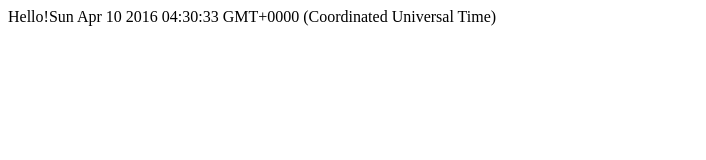
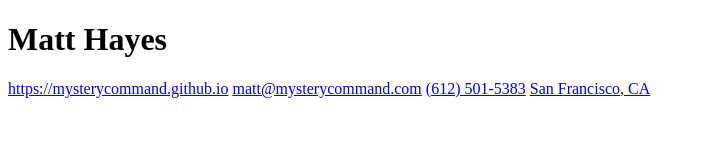
Before and after one commit to mysterycommand/old-site, a plain HTML site: page staging/1/index.html in a window 1280 px wide. Shown: the whole page, without its empty margins (0-706 px from the left). Drawn offline with Linux system fonts and the light colour scheme.

Commit message:
Travis buld #71 - 04/10/16 04:30:33 [ci-skip]

```diff
--- a/staging/1/index.html
+++ b/staging/1/index.html
@@ -1 +1 @@
-<!doctype html> <html> <head> <meta charset=utf-8> <meta http-equiv=x-ua-compatible content="ie=edge"> <title>Mystry⌘</title> <meta name=description content="An Experimental Website by Matt Hayes - created April, 2016"> <meta name=author content="Matt Hayes"> <link rel=author href=./humans.txt> <meta name=viewport content="width=device-width,initial-scale=1"> <link rel=canonical href=https://mysterycommand.github.io/ > </head> <body> <main id=js-main role=main></main> <script>document.getElementById('js-main').innerHTML = 'Hello!' + new Date();</script> </body> </html>
+<!doctype html> <html lang=en-us> <head> <meta charset=utf-8> <meta http-equiv=x-ua-compatible content="ie=edge"> <title>Mystry⌘</title> <meta name=description content="Mystery Command is a semi-clandestine collective of agencies who's mission it is to make the Internet a better, more interesting place. - (re)created by Matt Hayes in April, 2016"> <meta name=author content="Matt Hayes"> <link rel=author href=./humans.txt> <meta name=apple-mobile-web-app-capable content=yes> <meta name=apple-mobile-web-app-status-bar-style content=black> <meta name=viewport content="width=device-width,initial-scale=1"> <link rel=canonical href=https://mysterycommand.github.io/ > </head> <body> <main id=js-main class=h-resume role=main> <header class=h-card> <h1 class=p-name>Matt Hayes</h1> <div class=p-contact> <a href=https://mysterycommand.github.io class=u-url>https://mysterycommand.github.io</a> <a href=mailto:matt@mysterycommand.com class=u-email>matt@mysterycommand.com</a> <a href=tel:1-612-501-5383 class=p-tel>(612) 501-5383</a> <a href="http://maps.google.com?q=San+Francisco,+CA&amp;z=11"class=h-adr> <span class=p-locality>San Francisco</span>, <span class=p-region>CA</span> </a> </div> </header> </main> </body> </html>
```
